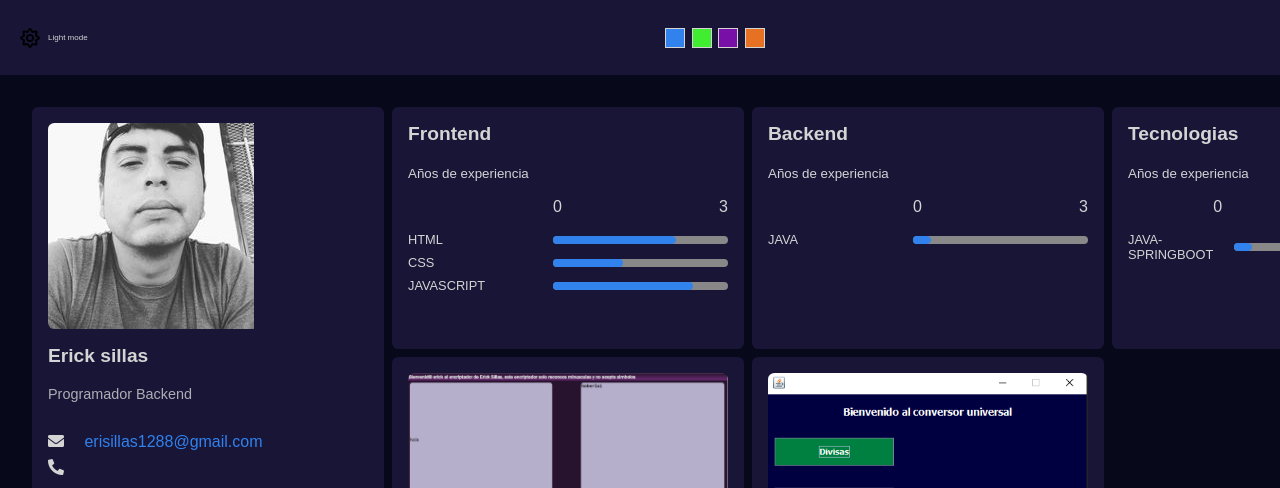
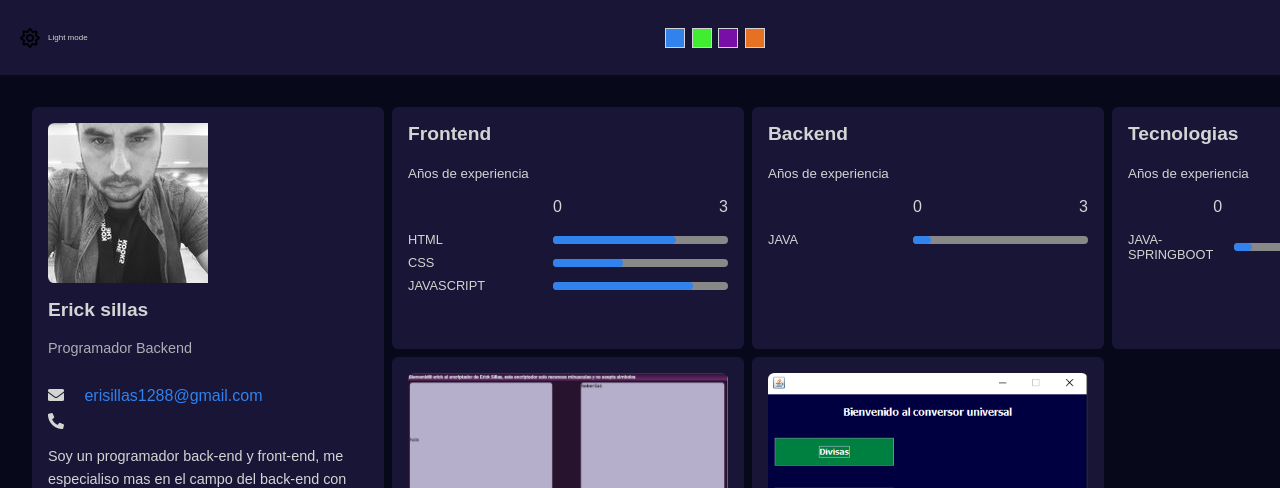
Before and after one commit to erickst1209/Portafolio, a plain HTML site: page index.html in a window 1280 px wide. Shown: the top 488 px of the page. Drawn offline with Linux system fonts and the light colour scheme.

Commit message:
se cambio la foto de perfil

```diff
--- a/index.html
+++ b/index.html
@@ -38,7 +38,7 @@
       <section class="column column--left">
         <article class="card card--profile">
           <div class="card__image-container">
-            <img src="./assets/images/yo.jpg" alt="">
+            <img src="./assets/images/perfil.jpg" alt="">
           </div>
           <div class="card__header">
             <h2 class="card__title">Erick sillas</h2>
```
Also changed, not shown: assets/images/perfil.jpg (added).
